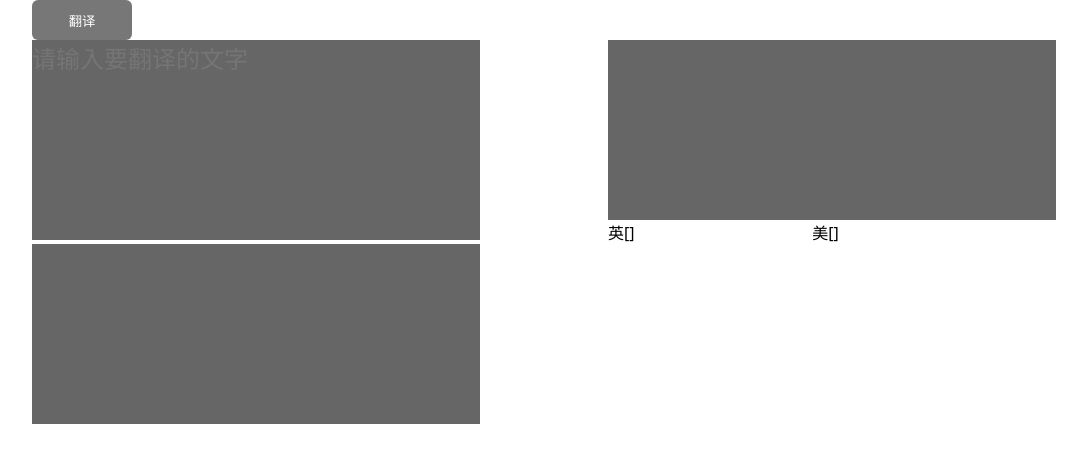
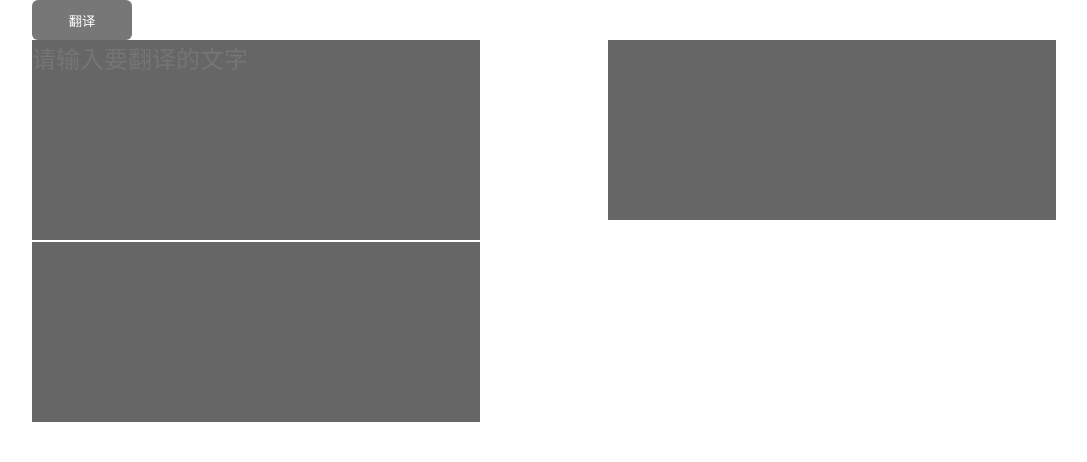
Before and after one commit to zSoy/i, a plain HTML site: page trans.html in a window 1280 px wide. Shown: the whole page, without its empty margins (96-1183 px from the left). Drawn offline with Linux system fonts and the light colour scheme.

Commit message:
Update trans.html

```diff
--- a/trans.html
+++ b/trans.html
@@ -55,8 +55,8 @@
           <textarea id="yd_means" style="height:180px;"></textarea>
           <div id="yd_bar">
             <span id="pron">
-              <span id="yd_k" class="pronounce">英[<span id="yd_k_phonetic"></span>]</span>
-              <span id="yd_s" class="pronounce">美[<span id="yd_s_phonetic"></span>]</span>
+              <span id="yd_k" class="pronounce"></span>
+              <span id="yd_s" class="pronounce"></span>
             </span><span id="yd_type"></span>
           </div>
         </div>
@@ -170,10 +170,11 @@
           _('#yd_s').innerText=d.yd.us?`美[${d.yd.us}]`:'';
           _('#yd_type').innerText=d.yd.type;
 
-
+          /*
           _('#js_k').innerText=d.js.uk?`英[${d.js.uk}]`:'';
           _('#js_s').innerText=d.js.us?`美[${d.js.us}]`:'';
           _('#js_type').innerText=d.js.type;
+          */
         });
       })()
     </script>
```
